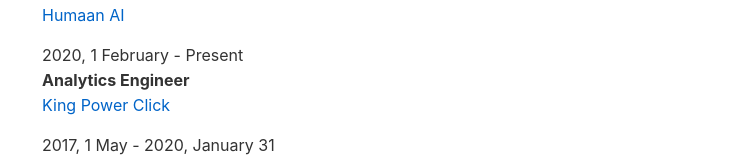
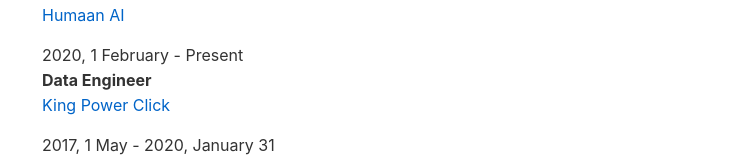
Before and after one commit to athivvat/athiw.at, a Svelte app: page / in a window 1280 px wide. Shown: the part 457-617 px from the top of the page, without its empty margins (268-1011 px from the left). Built offline with nearby package versions, Linux system fonts and the light colour scheme.

Commit message:
Updated job title

```diff
--- a/src/App.svelte
+++ b/src/App.svelte
@@ -23,7 +23,7 @@
 			</div>
 			<div class="item">
 				<p>2020, 1 February - Present</p>
-				<p><strong>Analytics Engineer</strong></p>
+				<p><strong>Data Engineer</strong></p>
 				<p><a href="https://kingpowerclick.com/">King Power Click</a></p>
 			</div>
 			<div class="item">
```
